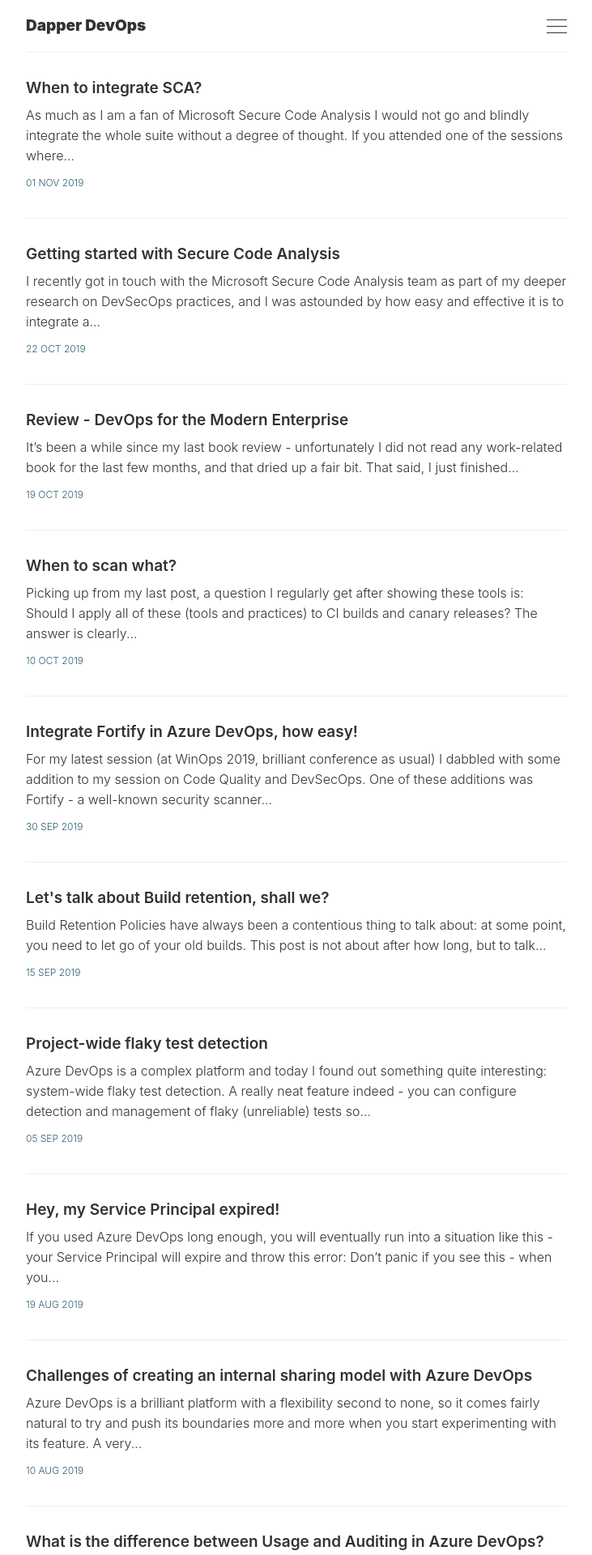
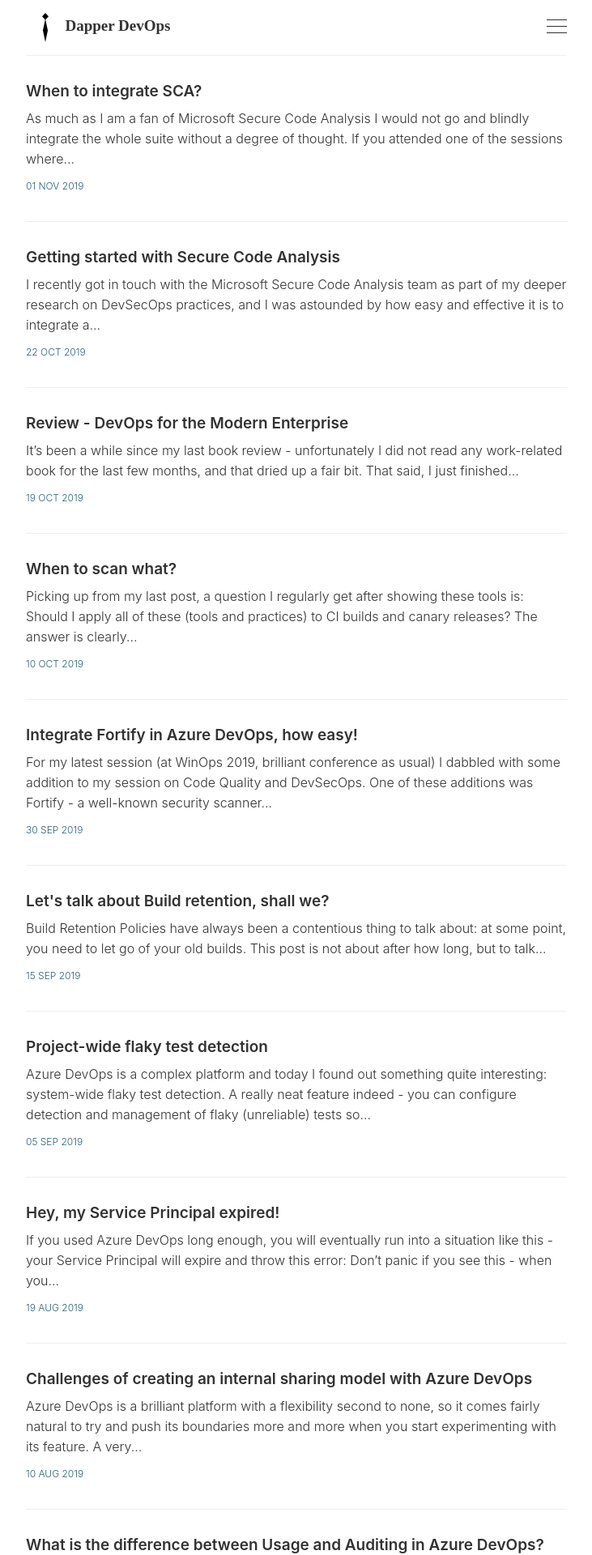
Before and after one commit to MattVSTS/mattvsts.github.io, a Jekyll site: the page built from index.html, in a window 1280 px wide. Shown: the top 1920 px of the page at 81% size, without its empty margins (274-1005 px from the left). Built offline with Jekyll 4.4.1, drawn with Linux system fonts in a browser that asks for light colours; the list of posts is cut into pages by our own code; comment, search, counter and statistics services are not loaded.

Commit message:
logo and header font change

```diff
--- a/_includes/header.html
+++ b/_includes/header.html
@@ -6,8 +6,9 @@
 
         <div class='o-grid'>
           <div class='o-grid__col o-grid__col--3-4-s'>
+            <img style='float: left;height: 36px;width: auto;' src="/logo.svg" hspace="20"> </svg>
             <div class='c-logo u-text-left'>
-              <a class='c-logo__link' href='{{ site.baseurl }}/'>{{ site.title }}</a>
+              <a class='c-logo__link' style='font-family:"Tw Cen MT"' href='{{ site.baseurl }}/'>{{ site.title }}</a>
             </div>
           </div>
 
```
Also changed, not shown: logo.svg (added).
